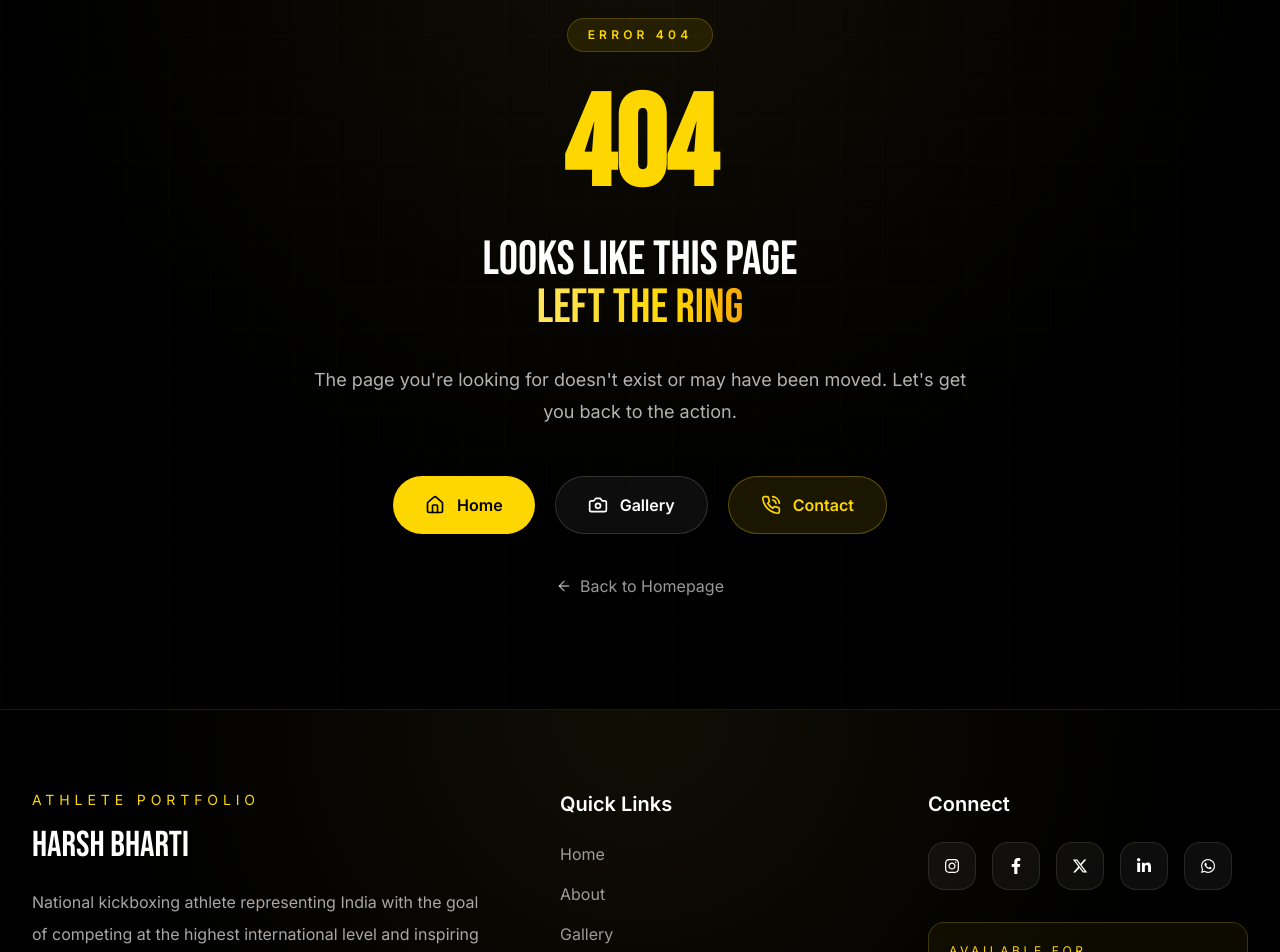
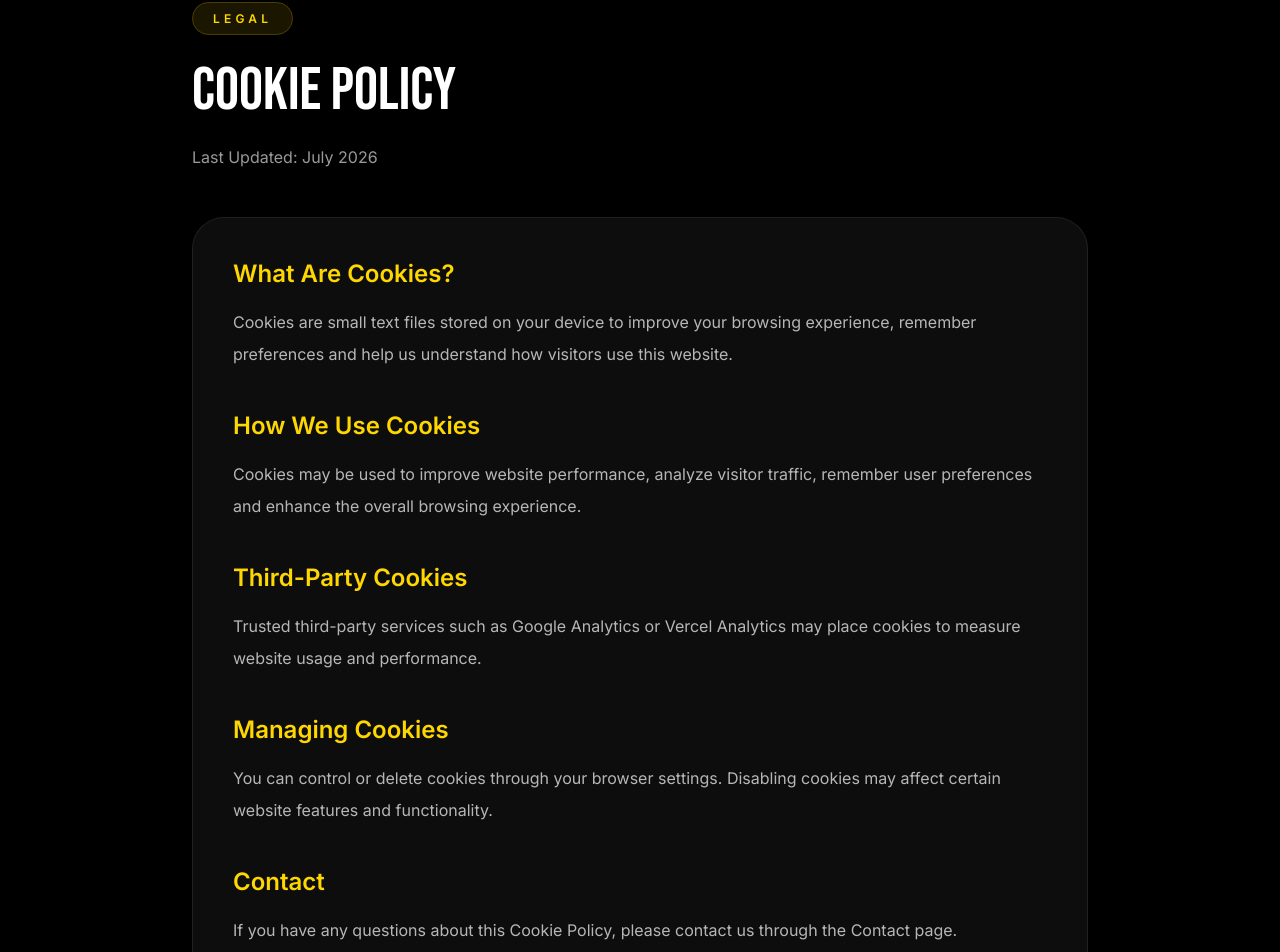
Before and after one commit to harshbharti55/kickboxer-harsh, a Next.js app: page /cookies in a window 1280 px wide. Before the commit this address had no page. Shown: the part 171-1123 px from the top of the page. Built offline with nearby package versions, Linux system fonts and the light colour scheme.

Commit message:
Create page.tsx

```diff
--- /dev/null
+++ b/app/cookies/page.tsx
@@ -0,0 +1,96 @@
+export const metadata = {
+  title: "Cookie Policy | Harsh Bharti",
+  description:
+    "Cookie Policy for the official website of Harsh Bharti.",
+};
+
+export default function CookiePolicyPage() {
+  return (
+    <main className="bg-black text-white">
+
+      <section className="container-page py-24">
+
+        <div className="mx-auto max-w-4xl">
+
+          <span className="rounded-full border border-gold/20 bg-gold/10 px-5 py-2 text-xs font-semibold uppercase tracking-[0.35em] text-gold">
+            Legal
+          </span>
+
+          <h1 className="mt-8 font-display text-5xl sm:text-6xl">
+            Cookie Policy
+          </h1>
+
+          <p className="mt-6 text-white/60">
+            Last Updated: July 2026
+          </p>
+
+          <div className="glass mt-12 space-y-10 rounded-[2rem] border border-white/10 p-10">
+
+            <section>
+              <h2 className="text-2xl font-semibold text-gold">
+                What Are Cookies?
+              </h2>
+
+              <p className="mt-4 leading-8 text-white/70">
+                Cookies are small text files stored on your device to improve
+                your browsing experience, remember preferences and help us
+                understand how visitors use this website.
+              </p>
+            </section>
+
+            <section>
+              <h2 className="text-2xl font-semibold text-gold">
+                How We Use Cookies
+              </h2>
+
+              <p className="mt-4 leading-8 text-white/70">
+                Cookies may be used to improve website performance, analyze
+                visitor traffic, remember user preferences and enhance the
+                overall browsing experience.
+              </p>
+            </section>
+
+            <section>
+              <h2 className="text-2xl font-semibold text-gold">
+                Third-Party Cookies
+              </h2>
+
+              <p className="mt-4 leading-8 text-white/70">
+                Trusted third-party services such as Google Analytics or
+                Vercel Analytics may place cookies to measure website usage
+                and performance.
+              </p>
+            </section>
+
+            <section>
+              <h2 className="text-2xl font-semibold text-gold">
+                Managing Cookies
+              </h2>
+
+              <p className="mt-4 leading-8 text-white/70">
+                You can control or delete cookies through your browser
+                settings. Disabling cookies may affect certain website
+                features and functionality.
+              </p>
+            </section>
+
+            <section>
+              <h2 className="text-2xl font-semibold text-gold">
+                Contact
+              </h2>
+
+              <p className="mt-4 leading-8 text-white/70">
+                If you have any questions about this Cookie Policy, please
+                contact us through the Contact page.
+              </p>
+            </section>
+
+          </div>
+
+        </div>
+
+      </section>
+
+    </main>
+  );
+}
```
